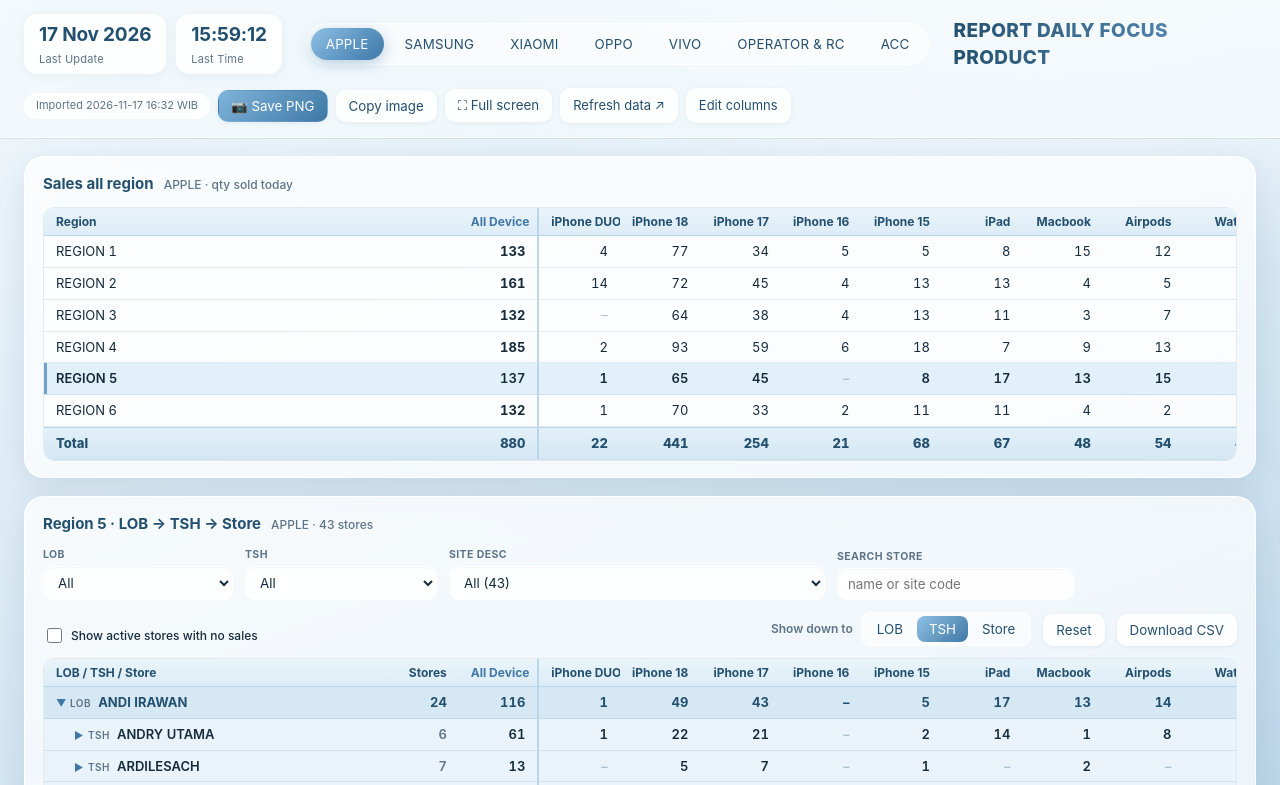
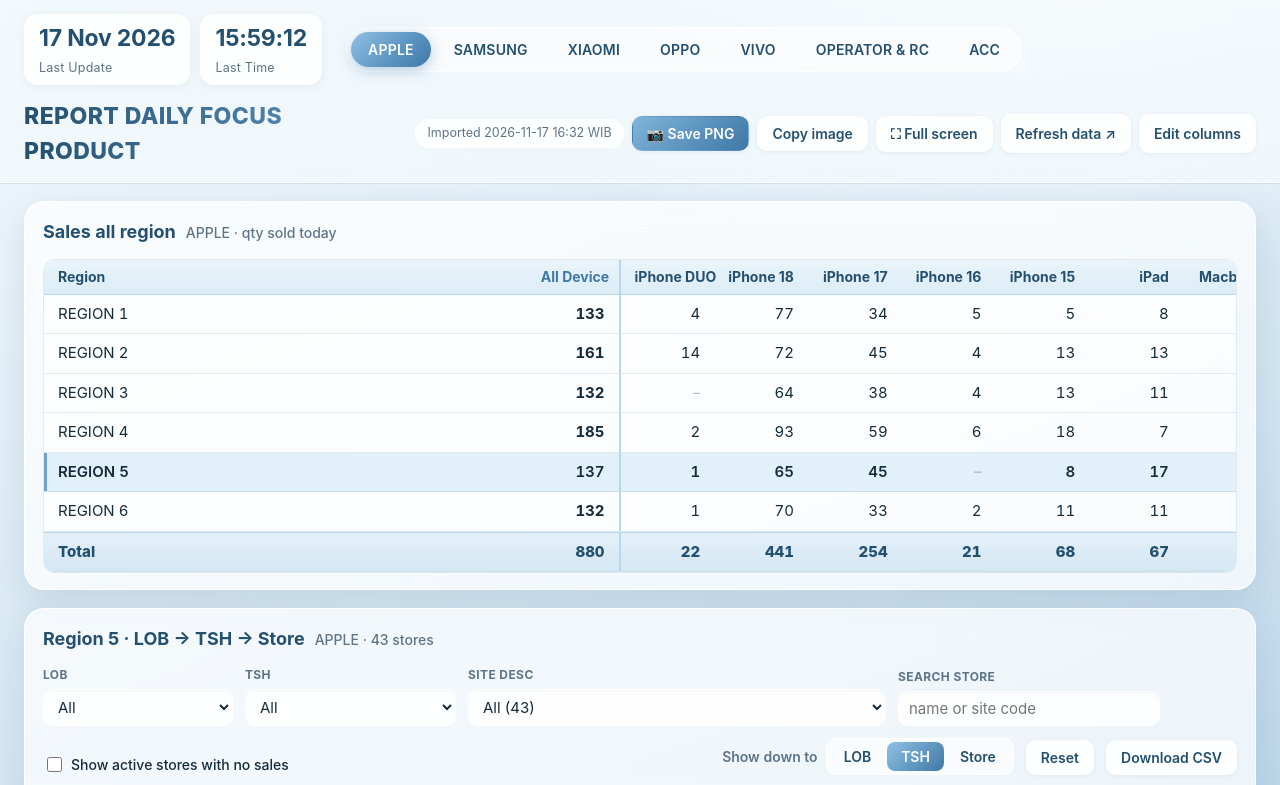
Before and after one commit to rcm5DaMon/daily_focus_product, a plain HTML site: page index.html in a window 1280 px wide. Shown: the top 785 px of the page. Drawn offline with Linux system fonts and the light colour scheme.

Commit message:
Add files via upload

```diff
--- a/index.html
+++ b/index.html
@@ -15,7 +15,7 @@
   }
   *{box-sizing:border-box}
   html,body{margin:0;min-height:100%}
-  body{font:13px/1.45 -apple-system,BlinkMacSystemFont,"SF Pro Text","Segoe UI",Roboto,Arial,sans-serif;color:var(--ink);
+  body{font:15px/1.5 -apple-system,BlinkMacSystemFont,"SF Pro Text","Segoe UI",Roboto,Arial,sans-serif;color:var(--ink);
     background:radial-gradient(1200px 600px at 85% -10%,#ffffff 0%,rgba(255,255,255,0) 60%),
                linear-gradient(160deg,#f2f8fc 0%,#e1eef7 38%,#cfe3f1 72%,#bcd7ea 100%) fixed;}
   #shotArea{min-height:100vh;display:flex;flex-direction:column;background:inherit}
@@ -24,17 +24,17 @@
     border-bottom:1px solid var(--edge);box-shadow:0 1px 0 var(--line)}
   .stamp{display:flex;gap:10px}
   .stamp div{background:var(--glass-strong);border:1px solid var(--edge);border-radius:14px;padding:6px 14px;box-shadow:0 2px 10px rgba(36,80,111,.07)}
-  .stamp b{display:block;font-size:19px;letter-spacing:-.2px;color:var(--steel);font-weight:700}
-  .stamp span{color:var(--muted);font-size:11px;letter-spacing:.2px}
+  .stamp b{display:block;font-size:23px;letter-spacing:-.2px;color:var(--steel);font-weight:700}
+  .stamp span{color:var(--muted);font-size:12.5px;letter-spacing:.2px}
   .tabs{display:flex;flex-wrap:wrap;gap:6px;padding:4px;background:rgba(255,255,255,.55);border:1px solid var(--edge);border-radius:999px}
-  .tabs button{border:0;background:transparent;color:var(--steel);padding:8px 15px;font:600 12px inherit;font-family:inherit;cursor:pointer;border-radius:999px;letter-spacing:.2px}
+  .tabs button{border:0;background:transparent;color:var(--steel);padding:9px 17px;font-weight:600;font-size:14px;font-family:inherit;cursor:pointer;border-radius:999px;letter-spacing:.2px}
   .tabs button:hover{background:rgba(255,255,255,.8)}
   .tabs button.on{background:linear-gradient(135deg,#8fc1e3 0%,#5f97c4 55%,#3f78a6 100%);color:#fff;box-shadow:0 4px 14px rgba(63,120,166,.35)}
-  h1{margin:0;font-size:19px;font-weight:800;letter-spacing:.4px;flex:1;min-width:230px;
+  h1{margin:0;font-size:23px;font-weight:800;letter-spacing:.4px;flex:1;min-width:230px;
     background:linear-gradient(90deg,#24506f,#5f97c4);-webkit-background-clip:text;background-clip:text;color:transparent}
   .tools{display:flex;gap:8px;align-items:center;flex-wrap:wrap}
-  .chip{font-size:11px;color:var(--muted);background:var(--glass-strong);border:1px solid var(--edge);border-radius:999px;padding:4px 11px}
-  .btn{font:600 12px inherit;font-family:inherit;border:1px solid var(--edge);background:var(--glass-strong);color:var(--steel);padding:7px 12px;border-radius:10px;
+  .chip{font-size:12.5px;color:var(--muted);background:var(--glass-strong);border:1px solid var(--edge);border-radius:999px;padding:4px 11px}
+  .btn{font-weight:600;font-size:14px;font-family:inherit;border:1px solid var(--edge);background:var(--glass-strong);color:var(--steel);padding:8px 14px;border-radius:10px;
     text-decoration:none;cursor:pointer;box-shadow:0 1px 4px rgba(36,80,111,.08);white-space:nowrap}
   .btn:hover{background:#fff;border-color:var(--ice-3)}
   .btn:disabled{opacity:.5;cursor:wait}
@@ -42,16 +42,15 @@
   main{flex:1;width:100%;padding:18px 24px 30px}
   .card{background:var(--glass);backdrop-filter:blur(14px);-webkit-backdrop-filter:blur(14px);border:1px solid var(--edge);border-radius:20px;
     padding:16px 18px;margin-bottom:18px;box-shadow:var(--shadow)}
-  .card h2{margin:0 0 12px;font-size:15px;display:flex;gap:10px;align-items:baseline;flex-wrap:wrap;color:var(--steel)}
-  .card h2 small{font-weight:500;color:var(--muted);font-size:12px}
-  .scroll{overflow:auto;border-radius:12px;border:1px solid var(--line);background:rgba(255,255,255,.6)}
-  #r5scroll{max-height:calc(100vh - 290px);min-height:320px}
+  .card h2{margin:0 0 14px;font-size:18px;display:flex;gap:10px;align-items:baseline;flex-wrap:wrap;color:var(--steel)}
+  .card h2 small{font-weight:500;color:var(--muted);font-size:14px}
+  .scroll{overflow-x:auto;overflow-y:visible;border-radius:12px;border:1px solid var(--line);background:rgba(255,255,255,.6)}
   table{border-collapse:separate;border-spacing:0;width:100%;table-layout:fixed}
   th{white-space:normal;line-height:1.25;vertical-align:bottom}
   td.name,td.l{overflow:hidden;text-overflow:ellipsis}
-  th,td{padding:6px 12px;border-bottom:1px solid var(--line);white-space:nowrap}
-  th{position:sticky;top:0;z-index:2;background:linear-gradient(180deg,#eaf4fa,#dcecf6);color:var(--steel);font-weight:650;text-align:right;
-    border-bottom:1px solid var(--ice-3);cursor:pointer;user-select:none;font-size:12px}
+  th,td{padding:8px 14px;border-bottom:1px solid var(--line);white-space:nowrap}
+  th{position:static;background:linear-gradient(180deg,#eaf4fa,#dcecf6);color:var(--steel);font-weight:650;text-align:right;
+    border-bottom:1px solid var(--ice-3);cursor:pointer;user-select:none;font-size:14px}
   th.l,td.l{text-align:left}
   td{text-align:right;font-variant-numeric:tabular-nums}
   th.tot,td.tot{border-right:2px solid var(--ice-3);font-weight:700}
@@ -59,36 +58,35 @@
   tr.r5 td{background:var(--hi);font-weight:600}
   tr.r5 td:first-child{box-shadow:inset 3px 0 0 var(--glacier)}
   tr.grand td,tfoot td{font-weight:800;background:linear-gradient(180deg,#e3f0f8,#d4e7f3);color:var(--steel);border-top:1px solid var(--ice-3)}
-  tfoot td{position:sticky;bottom:0;z-index:1}
   td.zero{color:#b0c2d0}
-  th .arr{font-size:9px;color:var(--glacier)}
+  th .arr{font-size:11px;color:var(--glacier)}
   /* hierarchy rows (Summit style) */
   tr.g0 td{background:var(--lvl0);font-weight:750;color:var(--steel)}
   tr.g1 td{background:var(--lvl1);font-weight:620}
   tr.g0,tr.g1{cursor:pointer}
   tr.g0:hover td,tr.g1:hover td{filter:brightness(.98)}
   tr.st:hover td{background:#f3f9fd}
-  .caret{display:inline-block;width:14px;color:var(--glacier-deep);font-size:10px}
-  .lvl{font-size:10px;color:var(--muted);font-weight:600;text-transform:uppercase;letter-spacing:.05em;margin-right:7px}
-  .site{color:var(--muted);font-size:11px;margin-right:7px;font-weight:500}
+  .caret{display:inline-block;width:17px;color:var(--glacier-deep);font-size:12px}
+  .lvl{font-size:11.5px;color:var(--muted);font-weight:600;text-transform:uppercase;letter-spacing:.05em;margin-right:7px}
+  .site{color:var(--muted);font-size:13px;margin-right:7px;font-weight:500}
   .cnt{color:var(--muted);font-weight:500}
   /* controls */
   .filters,.bar{display:flex;flex-wrap:wrap;gap:12px;align-items:flex-end;margin-bottom:12px}
-  .filters label,.bar label{display:flex;flex-direction:column;font-size:10.5px;color:var(--muted);gap:4px;font-weight:650;text-transform:uppercase;letter-spacing:.4px}
-  select,input[type=search]{font:13px inherit;font-family:inherit;padding:7px 10px;border:1px solid var(--edge);border-radius:10px;min-width:190px;background:var(--glass-strong);color:var(--ink);
+  .filters label,.bar label{display:flex;flex-direction:column;font-size:12px;color:var(--muted);gap:5px;font-weight:650;text-transform:uppercase;letter-spacing:.4px}
+  select,input[type=search]{font-size:15px;font-family:inherit;padding:7px 10px;border:1px solid var(--edge);border-radius:10px;min-width:190px;background:var(--glass-strong);color:var(--ink);
     box-shadow:inset 0 1px 2px rgba(36,80,111,.06)}
   select:focus,input:focus{outline:2px solid var(--ice-4);outline-offset:1px}
-  .filters .chk{flex-direction:row;align-items:center;text-transform:none;font-weight:550;font-size:12px;color:var(--ink);letter-spacing:0;gap:6px}
+  .filters .chk{flex-direction:row;align-items:center;text-transform:none;font-weight:550;font-size:14px;color:var(--ink);letter-spacing:0;gap:6px}
   .chk input{accent-color:var(--glacier-deep);width:15px;height:15px}
   .seg{display:inline-flex;background:rgba(255,255,255,.6);border:1px solid var(--edge);border-radius:10px;padding:3px;gap:2px}
-  .seg button{border:0;background:transparent;padding:5px 12px;border-radius:8px;font:600 12px inherit;font-family:inherit;color:var(--steel);cursor:pointer}
+  .seg button{border:0;background:transparent;padding:6px 14px;border-radius:8px;font-weight:600;font-size:14px;font-family:inherit;color:var(--steel);cursor:pointer}
   .seg button[aria-pressed=true]{background:linear-gradient(135deg,#8fc1e3,#3f78a6);color:#fff}
-  .lvlbtns{display:inline-flex;gap:8px;align-items:center;font-size:12px;color:var(--muted);font-weight:600}
+  .lvlbtns{display:inline-flex;gap:8px;align-items:center;font-size:14px;color:var(--muted);font-weight:600}
   .grow{flex:1}
   .msg{padding:40px;text-align:center;color:var(--muted)}
-  .note{font-size:11px;color:var(--muted);margin-top:10px}
+  .note{font-size:13px;color:var(--muted);margin-top:10px}
   .toast{position:fixed;bottom:22px;left:50%;transform:translateX(-50%);background:rgba(21,43,60,.92);color:#fff;padding:9px 16px;border-radius:12px;display:none;z-index:50;font-size:12px}
-  @media (max-width:760px){header{padding:10px 12px}main{padding:12px}h1{font-size:15px}.stamp b{font-size:15px}}
+  @media (max-width:760px){body{font-size:14px}header{padding:10px 12px}main{padding:12px}h1{font-size:17px}.stamp b{font-size:18px}}
 </style>
 </head>
 <body>
@@ -163,7 +161,7 @@ function colgroup(n, withStores) {
   const lead = withStores ? `<col style="width:${NAME_PCT - STORES_PCT}%"><col style="width:${STORES_PCT}%">` : `<col style="width:${NAME_PCT}%">`;
   return `<colgroup>${lead}${`<col style="width:${each}%">`.repeat(n)}</colgroup>`;
 }
-const tableMin = n => `min-width:${360 + n * 86}px`;
+const tableMin = n => `min-width:${420 + n * 100}px`;
 const sumInto = (acc, v) => { for (let i = 0; i < acc.length; i++) acc[i] += v[i]; };
 const nonzero = v => v && v.some(x => x);
 
```
